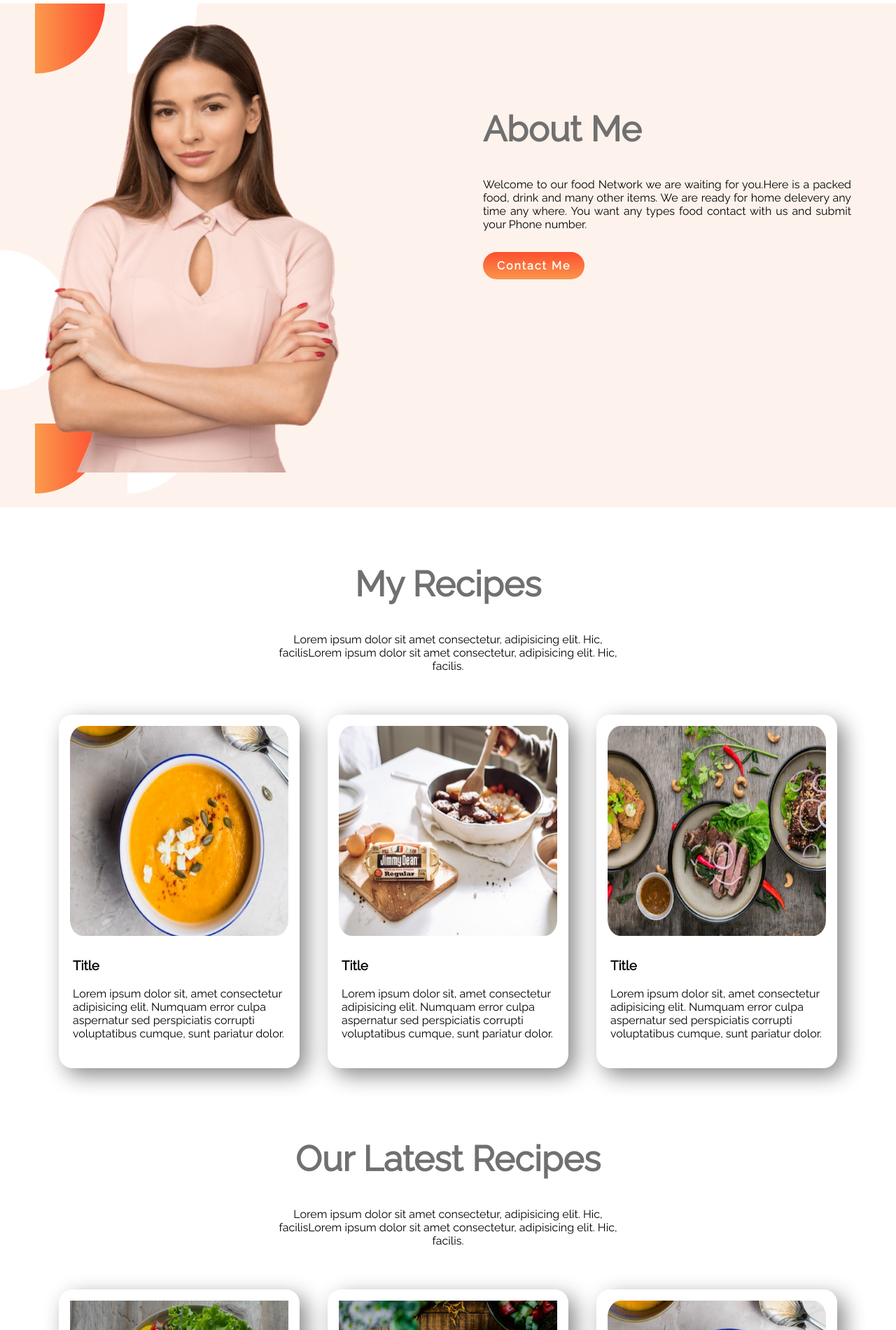
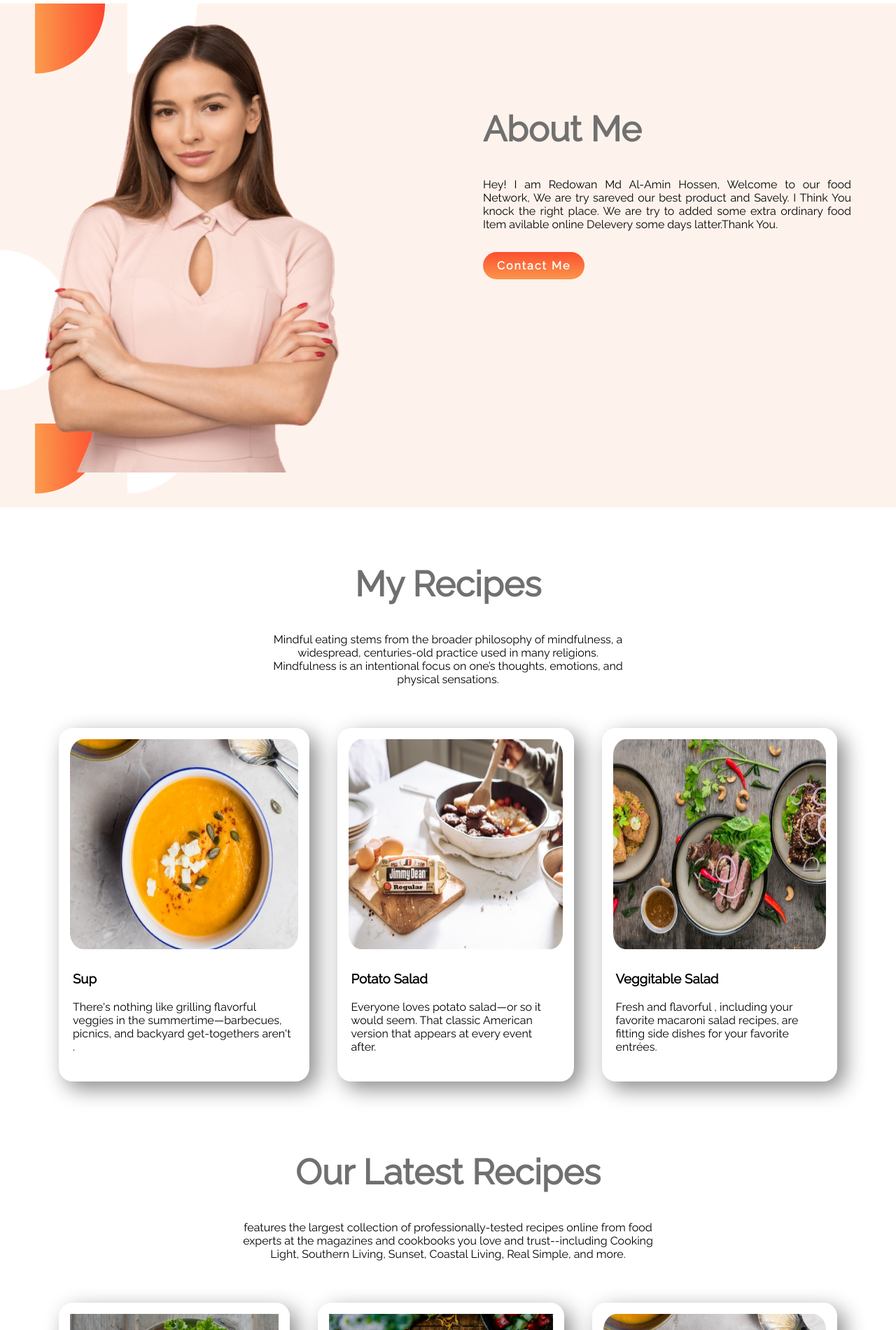
Before and after one commit to Redowan371/Food-Network, a plain HTML site: page index.html in a window 1280 px wide. Shown: the part 900-2800 px from the top of the page at 70% size. Drawn offline with Linux system fonts and the light colour scheme.

Commit message:
final comment

```diff
--- a/assets/css/style.css
+++ b/assets/css/style.css
@@ -12,12 +12,20 @@
     margin-top: 20px;
     margin-left: 20px;
 }
-.logo a{
+.logo span{
     font-size: 30px;
     font-family: tahoma;
     text-decoration: none;
     text-transform: uppercase;
     font-weight: 800;
+    color: #FE4D30;
+}
+.logo a{
+    font-size: 20px;
+    font-family: tahoma;
+    text-decoration: none;
+    text-transform: uppercase;
+    font-weight: 400;
     color: #FE4D30;
 }
 .menu{
@@ -195,7 +203,7 @@ margin-top: 30px;
 .latest-recipes-heading p{
     padding: 40px 0;
     text-align: center;
-    max-width: 500px;
+    max-width: 600px;
     margin: 0 auto;
 }
 .latest-recipes-container{
@@ -274,7 +282,7 @@ input,textarea{
     width: 100%;
     padding: 10px;
     outline: none;
-    color: #fff;
+    color: black;
     background: transparent;
     font-size: 15px;
     box-shadow: 10px 10px 30px 0px #888888;
@@ -315,7 +323,7 @@ button{
     text-align: center;
 }
 #footer span{
-    color:#74422B;
+    color:#FE4D30;
 }
 #footer h1{
     color: white;
--- a/index.html
+++ b/index.html
@@ -18,7 +18,7 @@
     <!-----Navigation start------------->
     <div class="navigation">
         <div class="logo">
-            <a href="">Food Network</a>
+            <a href=""><span>Food</span> Network</a>
         </div>
         <div class="menu">
             <ul>
@@ -41,7 +41,7 @@
                     We are ready for home delevery any time any where. You want any types food contact with us and
                     submit your Phone number.
                 </p>
-                <a href="">Order Food</a>
+                <a target="_blank" href="https://www.foodpanda.com.bd/city/dhaka">Order Food</a>
             </div>
             <div class="header-img">
                 <img src="assets/images/female/Group 8425.png" alt="">
@@ -59,11 +59,12 @@
             </div>
             <div class="about-text">
                 <h1>About Me</h1>
-                <p>Welcome to our food Network we are waiting for you.Here is a packed food, drink and many other items.
-                    We are ready for home delevery any time any where. You want any types food contact with us and
-                    submit your Phone number.
+                <p> Hey! I am Redowan Md Al-Amin Hossen, Welcome to our food Network, We are try sareved our best
+                    product and Savely. I Think You knock the right place. We are try to added some extra ordinary food
+                    Item avilable online Delevery some days
+                    latter.Thank You.
                 </p>
-                <a href="">Contact Me</a>
+                <a target="_blank" href="https://www.facebook.com/mdalamin.hossen.54772728">Contact Me</a>
             </div>
         </div>
 
@@ -73,33 +74,35 @@
     <section id="recipes">
         <div class="recipes-heading">
             <h1>My Recipes</h1>
-            <p>Lorem ipsum dolor sit amet consectetur, adipisicing elit. Hic, facilisLorem ipsum dolor sit amet
-                consectetur, adipisicing elit. Hic, facilis.</p>
+            <p>Mindful eating stems from the broader philosophy of mindfulness, a widespread, centuries-old practice
+                used in many
+                religions. Mindfulness is an intentional focus on one’s thoughts, emotions, and physical sensations.</p>
         </div>
         <div class="recipes-container">
             <div class="recipes-card">
                 <div class="card-image">
                     <img src="assets/images/food/Project Cover.png" alt="">
                 </div>
-                <h3>Title</h3>
-                <p>Lorem ipsum dolor sit, amet consectetur adipisicing elit. Numquam error culpa aspernatur sed
-                    perspiciatis corrupti voluptatibus cumque, sunt pariatur dolor.</p>
+                <h3>Sup</h3>
+                <p>There's nothing like grilling flavorful veggies in the summertime—barbecues, picnics, and backyard
+                    get-togethers aren't
+                    .</p>
             </div>
             <div class="recipes-card">
                 <div class="card-image">
                     <img src="assets/images/food/Project Cover.jpg" alt="">
                 </div>
-                <h3>Title</h3>
-                <p>Lorem ipsum dolor sit, amet consectetur adipisicing elit. Numquam error culpa aspernatur sed
-                    perspiciatis corrupti voluptatibus cumque, sunt pariatur dolor.</p>
+                <h3>Potato Salad</h3>
+                <p>Everyone loves potato salad—or so it would seem. That classic American version that appears at every
+                    event after.</p>
             </div>
             <div class="recipes-card">
                 <div class="card-image">
                     <img src="assets/images/food/Project Cover1.jpg" alt="">
                 </div>
-                <h3>Title</h3>
-                <p>Lorem ipsum dolor sit, amet consectetur adipisicing elit. Numquam error culpa aspernatur sed
-                    perspiciatis corrupti voluptatibus cumque, sunt pariatur dolor.</p>
+                <h3>Veggitable Salad</h3>
+                <p>Fresh and flavorful , including your favorite macaroni salad recipes, are fitting side dishes for
+                    your favorite entrées.</p>
             </div>
         </div>
 
@@ -109,33 +112,35 @@
     <section id="latest-recipes">
         <div class="latest-recipes-heading">
             <h1>Our Latest Recipes</h1>
-            <p>Lorem ipsum dolor sit amet consectetur, adipisicing elit. Hic, facilisLorem ipsum dolor sit amet
-                consectetur, adipisicing elit. Hic, facilis.</p>
+            <p>features the largest collection of professionally-tested recipes online from food experts at the
+                magazines and cookbooks
+                you love and trust--including Cooking Light, Southern Living, Sunset, Coastal Living, Real Simple, and
+                more.</p>
         </div>
         <div class="latest-recipes-container">
             <div class="latest-recipes-card">
                 <div class="latest-card-image">
                     <img src="assets/images/food/Project Cover5.png" alt="">
                 </div>
-                <h3>Title</h3>
-                <p>Lorem ipsum dolor sit, amet consectetur adipisicing elit. Numquam error culpa aspernatur sed
-                    perspiciatis corrupti voluptatibus cumque, sunt pariatur dolor.</p>
+                <h3>Veggitable Salad</h3>
+                <p>Fresh and flavorful , including your favorite macaroni salad recipes, are fitting side dishes for
+                    your favorite entrées.</p>
             </div>
             <div class="latest-recipes-card">
                 <div class="latest-card-image">
                     <img src="assets/images/food/Project Cover8.png" alt="">
                 </div>
-                <h3>Title</h3>
-                <p>Lorem ipsum dolor sit, amet consectetur adipisicing elit. Numquam error culpa aspernatur sed
-                    perspiciatis corrupti voluptatibus cumque, sunt pariatur dolor.</p>
+                <h3>Fried Pieas</h3>
+                <p>eatures the largest collection of professionally-tested recipes online from food experts at the
+                    magazines and cookbooks.</p>
             </div>
             <div class="latest-recipes-card">
                 <div class="latest-card-image">
                     <img src="assets/images/food/Project Cover.png" alt="">
                 </div>
-                <h3>Title</h3>
-                <p>Lorem ipsum dolor sit, amet consectetur adipisicing elit. Numquam error culpa aspernatur sed
-                    perspiciatis corrupti voluptatibus cumque, sunt pariatur dolor.</p>
+                <h3>Sup</h3>
+                <p>There's nothing like grilling flavorful veggies in the summertime—barbecues, picnics, and backyard
+                    get-togethers aren't.</p>
             </div>
 
 
```
